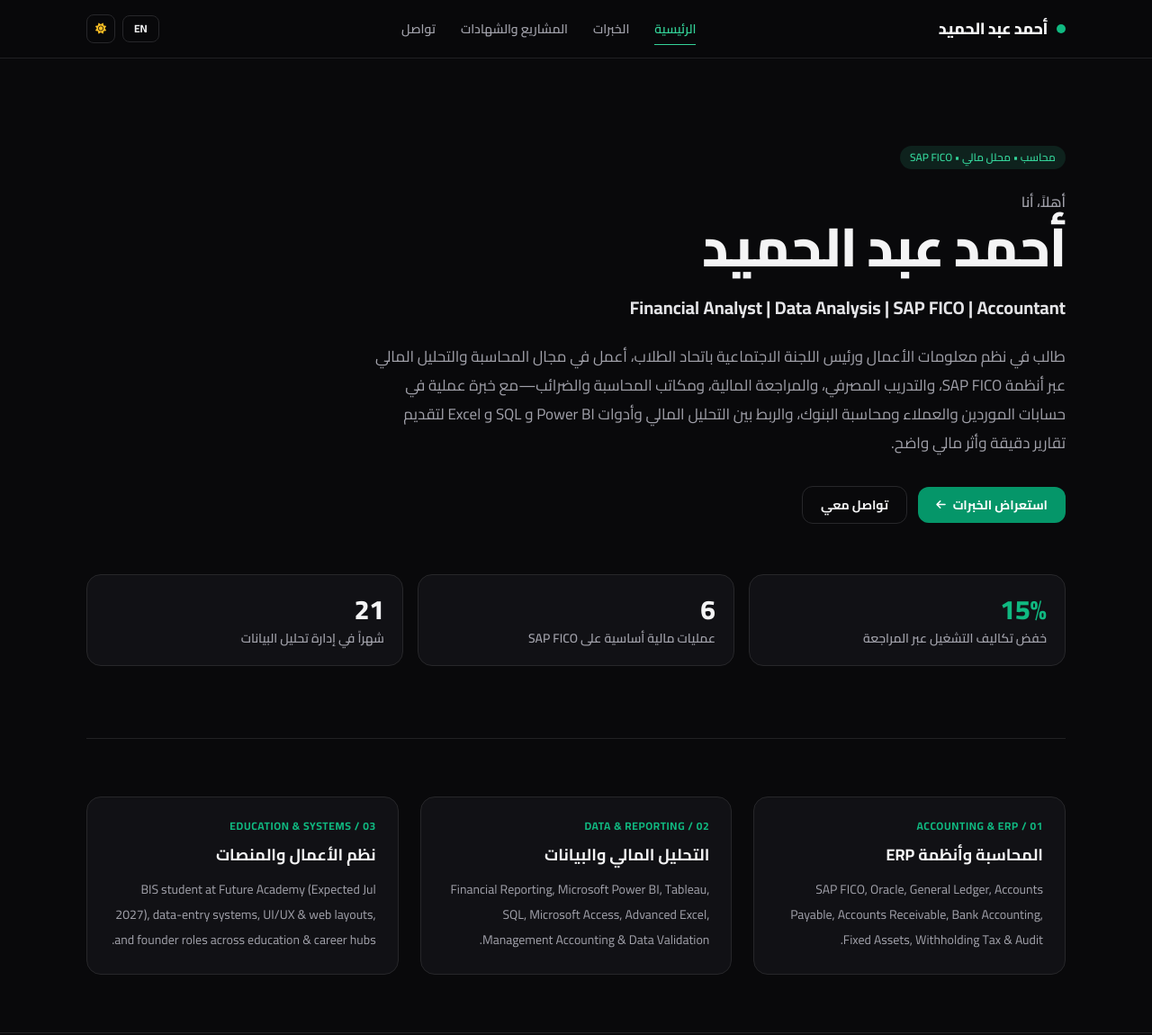
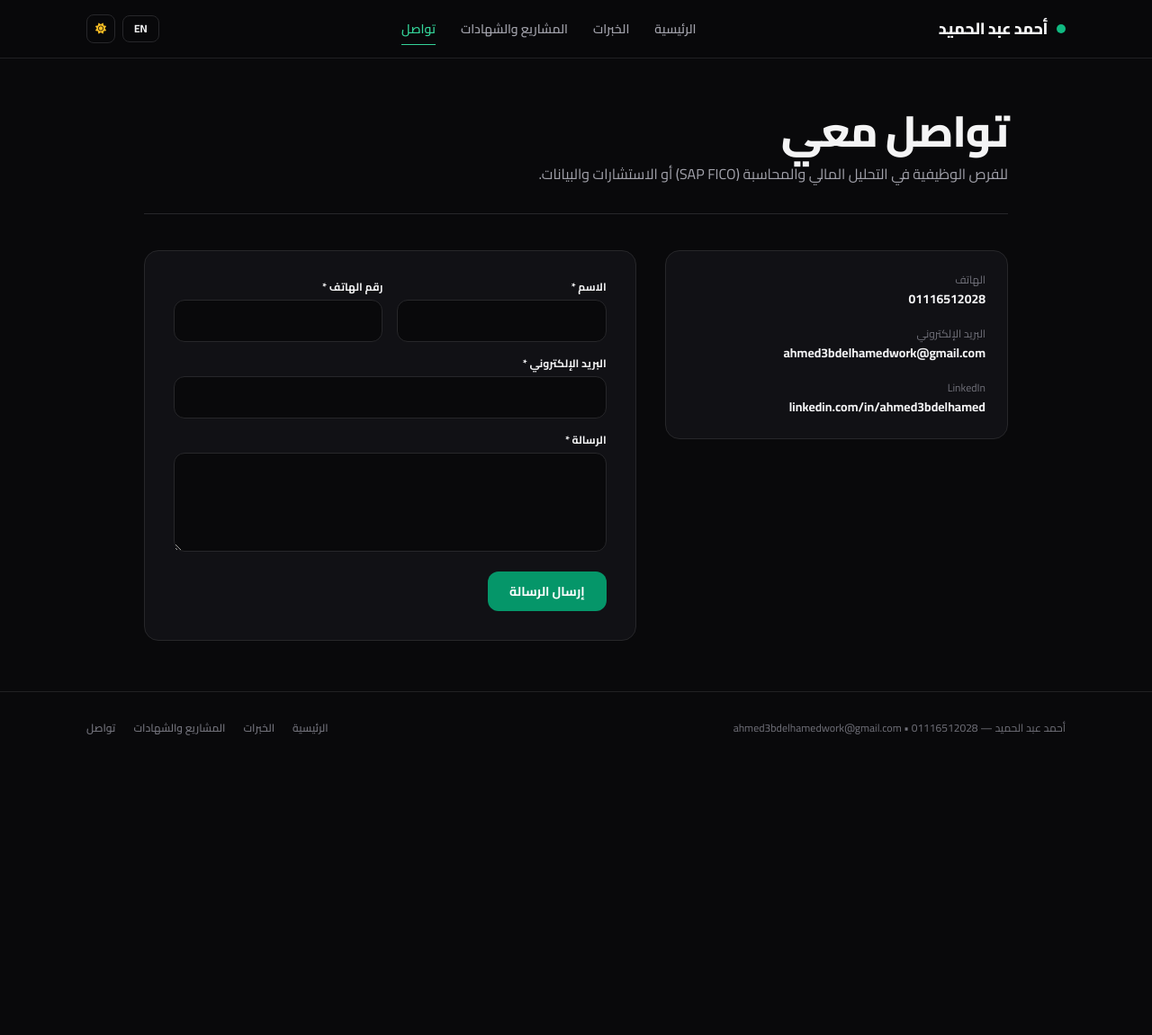
Before and after one commit to ahmed3bdelhamedd/ahmed3bdelhamed, a plain HTML site: page index.html in a window 1280 px wide. Shown: the top 1150 px of the page at 90% size. After the commit the page ends 849 px from the top, so only its background shows below. Drawn offline with nearby package versions, Linux system fonts and the light colour scheme; files that its build step writes are made by us from their sources; files whose address does not match are found by name.

Commit message:
Update index.html

```diff
--- a/index.html
+++ b/index.html
@@ -3,8 +3,7 @@
 <head>
   <meta charset="UTF-8" />
   <meta name="viewport" content="width=device-width, initial-scale=1.0" />
-  <title>Ahmed Abdelhamed — Financial Analyst & Accountant</title>
-  <meta name="description" content="Ahmed Abdelhamed — Financial Analyst, Accountant (SAP FICO), and Data Analysis (Power BI, SQL, Excel)." />
+  <title>Contact — Ahmed Abdelhamed</title>
 
   <link rel="preconnect" href="https://fonts.googleapis.com">
   <link rel="preconnect" href="https://fonts.gstatic.com" crossorigin>
@@ -16,14 +15,8 @@
       darkMode: 'class',
       theme: {
         extend: {
-          colors: {
-            lightBg: '#fafafa',
-            darkBg: '#09090b'
-          },
-          fontFamily: {
-            arabic: ['Cairo', 'sans-serif'],
-            english: ['Plus Jakarta Sans', 'sans-serif']
-          }
+          colors: { lightBg: '#fafafa', darkBg: '#09090b' },
+          fontFamily: { arabic: ['Cairo', 'sans-serif'], english: ['Plus Jakarta Sans', 'sans-serif'] }
         }
       }
     };
@@ -32,7 +25,6 @@
 </head>
 <body class="bg-lightBg text-zinc-900 dark:bg-darkBg dark:text-zinc-100 font-arabic antialiased selection:bg-emerald-600 selection:text-white">
 
-  <!-- Header -->
   <header class="sticky top-0 z-40 border-b border-zinc-200/80 dark:border-zinc-800/80 bg-lightBg/85 dark:bg-darkBg/85 backdrop-blur-md">
     <div class="max-w-6xl mx-auto px-5 sm:px-8 h-16 flex items-center justify-between">
       <a href="index.html" class="font-extrabold text-base sm:text-lg tracking-tight flex items-center gap-2.5">
@@ -41,10 +33,10 @@
       </a>
 
       <nav class="hidden md:flex items-center gap-7 text-sm font-semibold text-zinc-600 dark:text-zinc-400">
-        <a href="index.html" class="nav-link active" data-i18n="nav_home">الرئيسية</a>
+        <a href="index.html" class="nav-link" data-i18n="nav_home">الرئيسية</a>
         <a href="experience.html" class="nav-link" data-i18n="nav_exp">الخبرات</a>
         <a href="projects.html" class="nav-link" data-i18n="nav_projects">المشاريع والشهادات</a>
-        <a href="contact.html" class="nav-link" data-i18n="nav_contact">تواصل</a>
+        <a href="contact.html" class="nav-link active" data-i18n="nav_contact">تواصل</a>
       </nav>
 
       <div class="flex items-center gap-2">
@@ -61,98 +53,75 @@
     </div>
 
     <div id="mobileMenu" class="hidden md:hidden px-5 py-4 space-y-2.5 border-t border-zinc-200 dark:border-zinc-800 bg-lightBg dark:bg-darkBg text-sm font-semibold">
-      <a href="index.html" class="block py-1 text-emerald-500" data-i18n="nav_home">الرئيسية</a>
+      <a href="index.html" class="block py-1" data-i18n="nav_home">الرئيسية</a>
       <a href="experience.html" class="block py-1" data-i18n="nav_exp">الخبرات</a>
       <a href="projects.html" class="block py-1" data-i18n="nav_projects">المشاريع والشهادات</a>
-      <a href="contact.html" class="block py-1" data-i18n="nav_contact">تواصل</a>
+      <a href="contact.html" class="block py-1 text-emerald-500" data-i18n="nav_contact">تواصل</a>
     </div>
   </header>
 
-  <main class="max-w-6xl mx-auto px-5 sm:px-8">
-
-    <!-- Editorial Intro -->
-    <section class="pt-16 pb-16 sm:pt-24 sm:pb-20 border-b border-zinc-200 dark:border-zinc-800/80">
-      <div class="max-w-3xl space-y-6">
-        <span class="pill-badge" data-i18n="intro_tag">محاسب • محلل مالي • SAP FICO</span>
-
-        <div class="space-y-2">
-          <p class="text-sm sm:text-base font-semibold text-zinc-500 dark:text-zinc-400" data-i18n="intro_hi">أهلاً، أنا</p>
-          <h1 class="text-4xl sm:text-6xl font-extrabold tracking-tight leading-[1.12]" data-i18n="intro_name">
-            أحمد عبد الحميد
-          </h1>
+  <main class="max-w-5xl mx-auto px-5 sm:px-8 py-14">
+    <div class="pb-8 border-b border-zinc-200 dark:border-zinc-800 mb-10">
+      <h1 class="text-3xl sm:text-5xl font-extrabold tracking-tight" data-i18n="c_h1">تواصل معي</h1>
+      <p class="text-sm sm:text-base text-zinc-500 dark:text-zinc-400 mt-3" data-i18n="c_sub">
+        للفرص الوظيفية في التحليل المالي والمحاسبة (SAP FICO) أو الاستشارات والبيانات.
+      </p>
     </div>
 
-        <p class="text-lg sm:text-xl font-bold text-zinc-700 dark:text-zinc-200" data-i18n="intro_role">
-          Financial Analyst | Data Analysis | SAP FICO | Accountant
-        </p>
-
-        <p class="text-base sm:text-[17px] leading-8 text-zinc-600 dark:text-zinc-400" data-i18n="intro_bio">
-          طالب في نظم معلومات الأعمال ورئيس اللجنة الاجتماعية باتحاد الطلاب، أعمل في مجال المحاسبة والتحليل المالي عبر أنظمة SAP FICO، والتدريب المصرفي، والمراجعة المالية، ومكاتب المحاسبة والضرائب—مع خبرة عملية في حسابات الموردين والعملاء ومحاسبة البنوك، والربط بين التحليل المالي وأدوات Power BI و SQL و Excel لتقديم تقارير دقيقة وأثر مالي واضح.
-        </p>
-
-        <div class="flex flex-wrap items-center gap-3 pt-2">
-          <a href="experience.html" class="px-5 py-2.5 rounded-xl bg-emerald-600 hover:bg-emerald-500 text-white text-sm font-bold transition inline-flex items-center gap-2">
-            <span data-i18n="cta_exp">استعراض الخبرات</span>
-            <i class="fa-solid fa-arrow-left rtl:rotate-0 ltr:rotate-180 text-xs"></i>
-          </a>
-          <a href="contact.html" class="px-5 py-2.5 rounded-xl border border-zinc-300 dark:border-zinc-800 hover:border-emerald-500 text-sm font-bold transition">
-            <span data-i18n="cta_contact">تواصل معي</span>
-          </a>
+    <div class="grid md:grid-cols-12 gap-8">
+      <div class="md:col-span-5 surface-panel p-6 space-y-5 h-fit">
+        <div>
+          <div class="text-xs text-zinc-500" data-i18n="lbl_phone">الهاتف</div>
+          <a href="tel:+201116512028" dir="ltr" class="text-sm font-bold hover:text-emerald-500">01116512028</a>
+        </div>
+        <div>
+          <div class="text-xs text-zinc-500" data-i18n="lbl_email">البريد الإلكتروني</div>
+          <a href="mailto:ahmed3bdelhamedwork@gmail.com" class="text-sm font-bold hover:text-emerald-500 break-all">ahmed3bdelhamedwork@gmail.com</a>
+        </div>
+        <div>
+          <div class="text-xs text-zinc-500">LinkedIn</div>
+          <a href="https://linkedin.com/in/ahmed3bdelhamed" target="_blank" rel="noopener" class="text-sm font-bold hover:text-emerald-500">linkedin.com/in/ahmed3bdelhamed</a>
         </div>
       </div>
 
-      <!-- Clean Key Figures -->
-      <div class="grid grid-cols-1 sm:grid-cols-3 gap-4 mt-14">
-        <div class="surface-panel p-5">
-          <div class="text-2xl sm:text-3xl font-extrabold text-emerald-500 tabular-nums">15%</div>
-          <div class="text-xs sm:text-sm font-semibold text-zinc-500 dark:text-zinc-400 mt-1" data-i18n="fig1">خفض تكاليف التشغيل عبر المراجعة</div>
+      <div class="md:col-span-7 surface-panel p-6 sm:p-8">
+        <form id="contactForm" class="space-y-4">
+          <div class="grid sm:grid-cols-2 gap-4">
+            <div>
+              <label for="name" class="block text-xs font-bold mb-1.5" data-i18n="f_name">الاسم *</label>
+              <input id="name" name="name" type="text" required maxlength="200" class="field-input" />
             </div>
-        <div class="surface-panel p-5">
-          <div class="text-2xl sm:text-3xl font-extrabold text-zinc-900 dark:text-zinc-100 tabular-nums">6</div>
-          <div class="text-xs sm:text-sm font-semibold text-zinc-500 dark:text-zinc-400 mt-1" data-i18n="fig2">عمليات مالية أساسية على SAP FICO</div>
-        </div>
-        <div class="surface-panel p-5">
-          <div class="text-2xl sm:text-3xl font-extrabold text-zinc-900 dark:text-zinc-100 tabular-nums">21</div>
-          <div class="text-xs sm:text-sm font-semibold text-zinc-500 dark:text-zinc-400 mt-1" data-i18n="fig3">شهراً في إدارة تحليل البيانات</div>
+            <div>
+              <label for="phone" class="block text-xs font-bold mb-1.5" data-i18n="f_phone">رقم الهاتف *</label>
+              <input id="phone" name="phone" type="tel" required maxlength="50" dir="ltr" class="field-input" />
             </div>
           </div>
-    </section>
 
-    <!-- Focus Pillars -->
-    <section class="py-16 grid md:grid-cols-3 gap-6">
-      <div class="surface-panel p-6 space-y-2.5">
-        <div class="text-xs font-bold uppercase tracking-wider text-emerald-500">01 / ACCOUNTING & ERP</div>
-        <h2 class="text-lg font-bold" data-i18n="p1_title">المحاسبة وأنظمة ERP</h2>
-        <p class="text-sm leading-7 text-zinc-600 dark:text-zinc-400" data-i18n="p1_desc">
-          SAP FICO, Oracle, General Ledger, Accounts Payable, Accounts Receivable, Bank Accounting, Fixed Assets, Withholding Tax & Audit.
-        </p>
+          <div>
+            <label for="email" class="block text-xs font-bold mb-1.5" data-i18n="f_email">البريد الإلكتروني *</label>
+            <input id="email" name="email" type="email" required maxlength="200" dir="ltr" class="field-input" />
           </div>
 
-      <div class="surface-panel p-6 space-y-2.5">
-        <div class="text-xs font-bold uppercase tracking-wider text-emerald-500">02 / DATA & REPORTING</div>
-        <h2 class="text-lg font-bold" data-i18n="p2_title">التحليل المالي والبيانات</h2>
-        <p class="text-sm leading-7 text-zinc-600 dark:text-zinc-400" data-i18n="p2_desc">
-          Financial Reporting, Microsoft Power BI, Tableau, SQL, Microsoft Access, Advanced Excel, Management Accounting & Data Validation.
-        </p>
+          <div>
+            <label for="message" class="block text-xs font-bold mb-1.5" data-i18n="f_msg">الرسالة *</label>
+            <textarea id="message" name="message" rows="4" required maxlength="4000" class="field-input"></textarea>
           </div>
 
-      <div class="surface-panel p-6 space-y-2.5">
-        <div class="text-xs font-bold uppercase tracking-wider text-emerald-500">03 / EDUCATION & SYSTEMS</div>
-        <h2 class="text-lg font-bold" data-i18n="p3_title">نظم الأعمال والمنصات</h2>
-        <p class="text-sm leading-7 text-zinc-600 dark:text-zinc-400" data-i18n="p3_desc">
-          BIS student at Future Academy (Expected Jul 2027), data-entry systems, UI/UX & web layouts, and founder roles across education & career hubs.
-        </p>
+          <button id="submitBtn" type="submit" class="px-6 py-3 rounded-xl bg-emerald-600 hover:bg-emerald-500 text-white text-sm font-bold transition">
+            <span data-i18n="f_send">إرسال الرسالة</span>
+          </button>
+
+          <div id="statusBox" class="hidden p-3.5 rounded-xl text-xs sm:text-sm font-semibold"></div>
+        </form>
       </div>
-    </section>
-
+    </div>
   </main>
 
-  <!-- Footer -->
   <footer class="border-t border-zinc-200 dark:border-zinc-800/80 py-8 text-xs text-zinc-500">
     <div class="max-w-6xl mx-auto px-5 sm:px-8 flex flex-col sm:flex-row items-center justify-between gap-4">
       <span data-i18n="footer">أحمد عبد الحميد — ahmed3bdelhamedwork@gmail.com • 01116512028</span>
       <div class="flex items-center gap-5 font-semibold">
-        <a href="https://linkedin.com/in/ahmed3bdelhamed" target="_blank" rel="noopener" class="hover:text-emerald-500">LinkedIn</a>
+        <a href="index.html" class="hover:text-emerald-500" data-i18n="nav_home">الرئيسية</a>
         <a href="experience.html" class="hover:text-emerald-500" data-i18n="nav_exp">الخبرات</a>
         <a href="projects.html" class="hover:text-emerald-500" data-i18n="nav_projects">المشاريع والشهادات</a>
         <a href="contact.html" class="hover:text-emerald-500" data-i18n="nav_contact">تواصل</a>
```
Lines whose indentation alone changed are shown as unchanged.
